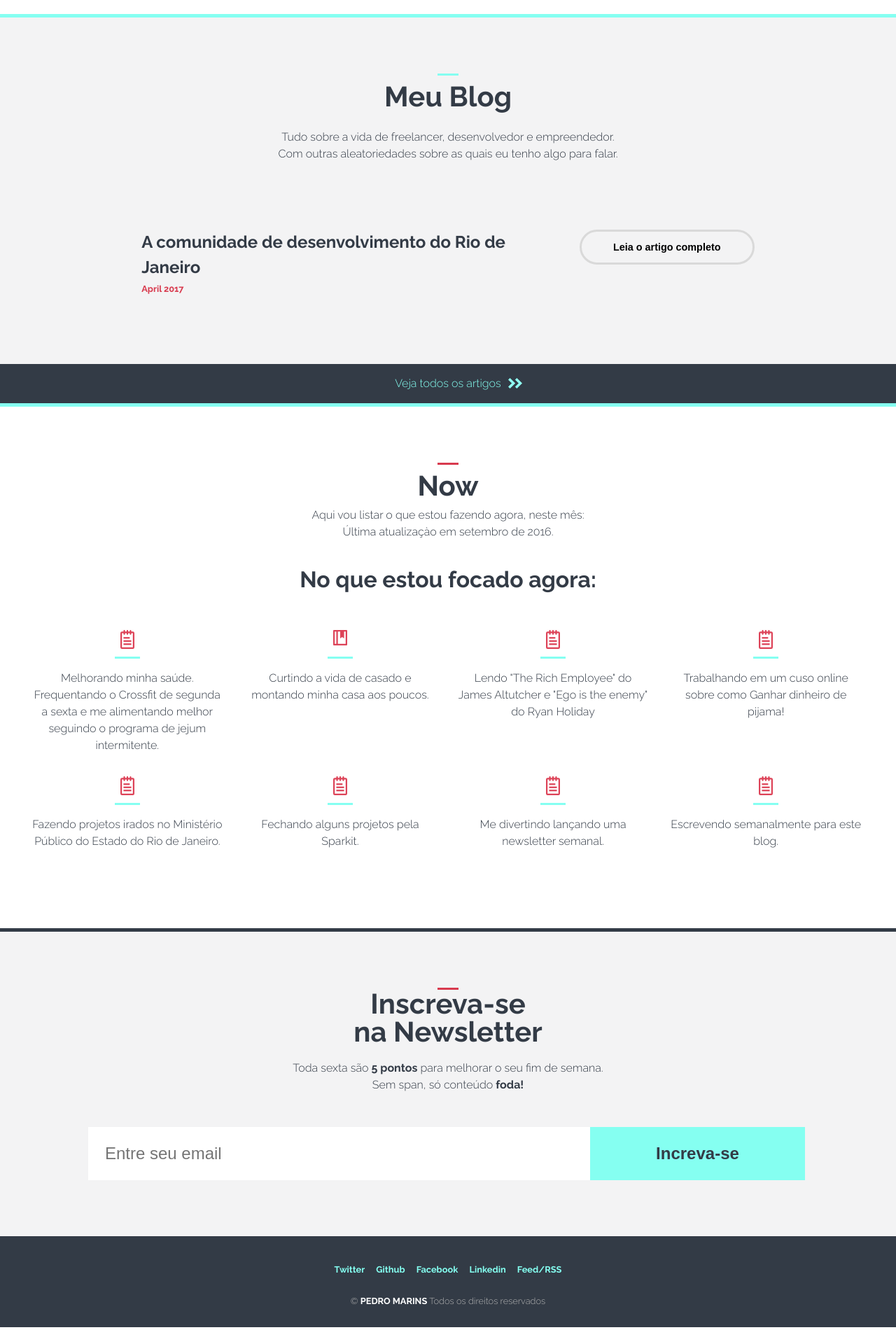
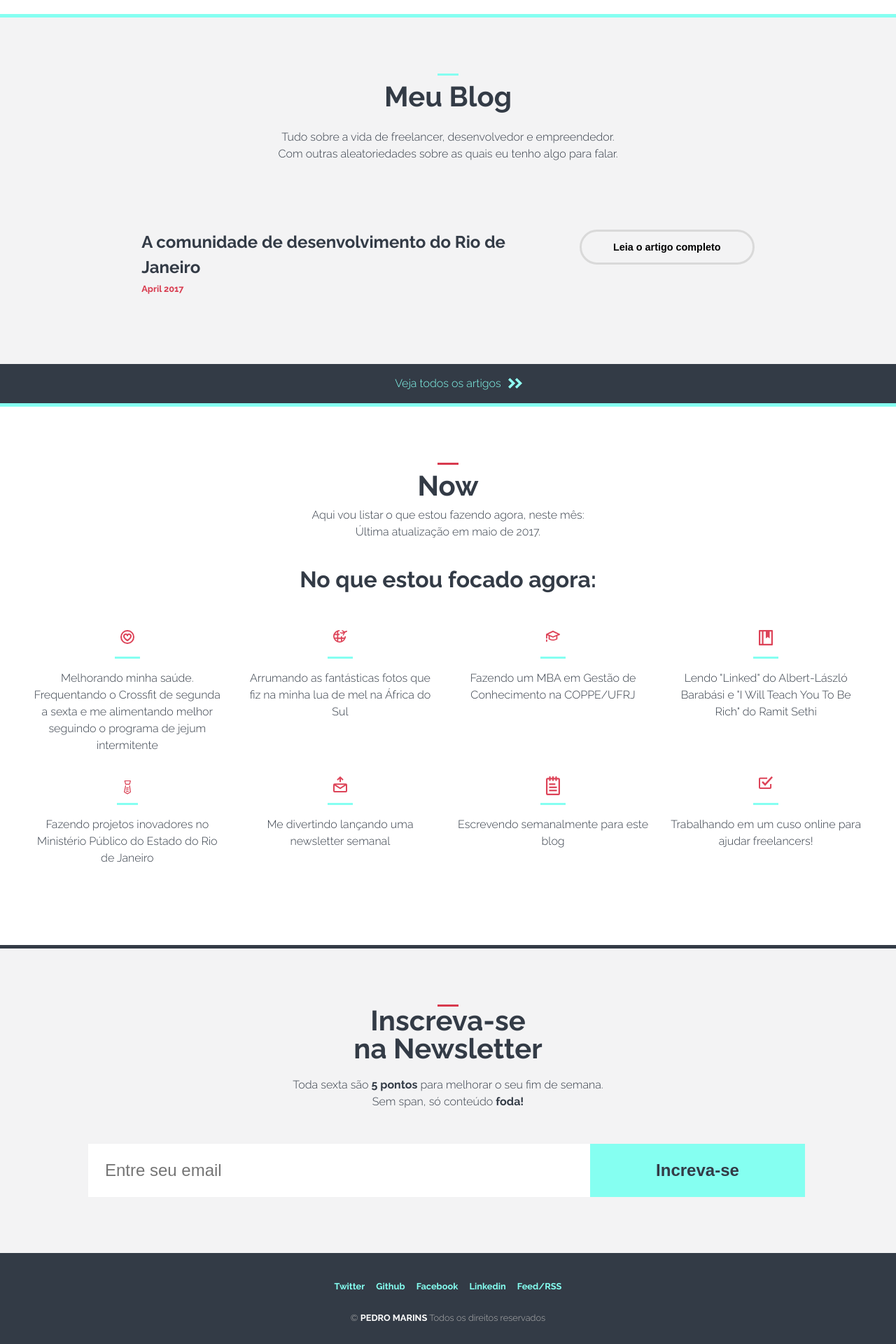
Before and after one commit to pedromarins/pedromarins.github.io, a Jekyll site: the page built from index.html, in a window 1280 px wide. Shown: the part 1051-2971 px from the top of the page at 70% size. Built offline with Jekyll 4.4.1, drawn with Linux system fonts in a browser that asks for light colours; before the commit the page ends 2947 px from its top, so only the background shows below that.

Commit message:
update now area with data for may 2017

```diff
--- a/_data/now.yml
+++ b/_data/now.yml
@@ -1,23 +1,37 @@
-- content: Melhorando minha saúde. Frequentando o Crossfit de segunda a sexta e me alimentando melhor seguindo o programa de jejum intermitente.
+- content: Melhorando minha saúde. Frequentando o Crossfit de segunda a sexta e me alimentando melhor seguindo o programa de jejum intermitente
+  type: life
+
+- content: Arrumando as fantásticas fotos que fiz na minha lua de mel na África do Sul
+  type: travel
+
+- content: Fazendo um MBA em Gestão de Conhecimento na COPPE/UFRJ
+  type: study
+
+- content: Lendo "Linked" do Albert-László Barabási e "I Will Teach You To Be Rich" do Ramit Sethi
+  type: book
+
+- content: Fazendo projetos inovadores no Ministério Público do Estado do Rio de Janeiro
+  type: job
+
+- content: Me divertindo lançando uma newsletter semanal
+  type: newsletter
+
+- content: Escrevendo semanalmente para este blog
   type: blog
 
-- content: Curtindo a vida de casado e montando minha casa aos poucos.
-  type: book
+- content: Trabalhando em um cuso online para ajudar freelancers!
+  type: course
 
-- content: Lendo "The Rich Employee" do James Altutcher e "Ego is the enemy" do Ryan Holiday
-  type: blog
-
-- content: Trabalhando em um cuso online sobre como Ganhar dinheiro de pijama!
-  type: blog
-
-- content: Fazendo projetos irados no Ministério Público do Estado do Rio de Janeiro.
-  type: blog
-
-- content: Fechando alguns projetos pela Sparkit.
-  type: blog
-
-- content: Me divertindo lançando uma newsletter semanal.
-  type: blog
-
-- content: Escrevendo semanalmente para este blog.
-  type: blog
+# blog
+# book
+# course
+# event
+# job
+# life
+# newsletter
+# project
+# school
+# study
+# talk
+# time
+# travel
--- a/assets/_sass/components/_now.sass
+++ b/assets/_sass/components/_now.sass
@@ -44,7 +44,6 @@
 
 .now-list--text
     &:before
-        content: url(../img/drincons/drincons-home-blog.svg)
         display: block
         width: 20px
         height: 30px
@@ -60,20 +59,26 @@
     content: url(../img/drincons/drincons-home-course.svg)
 .now-list--event:before
     content: url(../img/drincons/drincons-home-event.svg)
+    width: 30px
+    padding: 0 0 0.5em
 .now-list--job:before
     content: url(../img/drincons/drincons-home-job.svg)
+    width: 30px
+    padding: 0 0 0.5em
 .now-list--life:before
     content: url(../img/drincons/drincons-home-life.svg)
 .now-list--newsletter:before
     content: url(../img/drincons/drincons-home-newsletter.svg)
 .now-list--project:before
     content: url(../img/drincons/drincons-home-project.svg)
-.now-list--school:before
-    content: url(../img/drincons/drincons-home-school.svg)
+    width: 30px
+    padding: 0 0 0.5em
 .now-list--study:before
     content: url(../img/drincons/drincons-home-study.svg)
 .now-list--talk:before
     content: url(../img/drincons/drincons-home-talk.svg)
+    width: 30px
+    padding: 0 0 0.5em
 .now-list--time:before
     content: url(../img/drincons/drincons-home-time.svg)
 .now-list--travel:before
--- a/index.html
+++ b/index.html
@@ -35,7 +35,7 @@ title: Home
 
 <section class="now">
 	<h2 class="now-title">Now</h2>
-	<p class="now-text">Aqui vou listar o que estou fazendo agora, neste mês: <br> Última atualizaçào em setembro de 2016.</p>
+	<p class="now-text">Aqui vou listar o que estou fazendo agora, neste mês: <br> Última atualização em maio de 2017.</p>
 	<ul class="now-list">
 		<h3 class="now-list--title">No que estou focado agora:</h3>
 		{% for now in site.data.now %}
```
Also changed, not shown: assets/img/drincons/drincons-home-school.svg (deleted), 1 other file.
